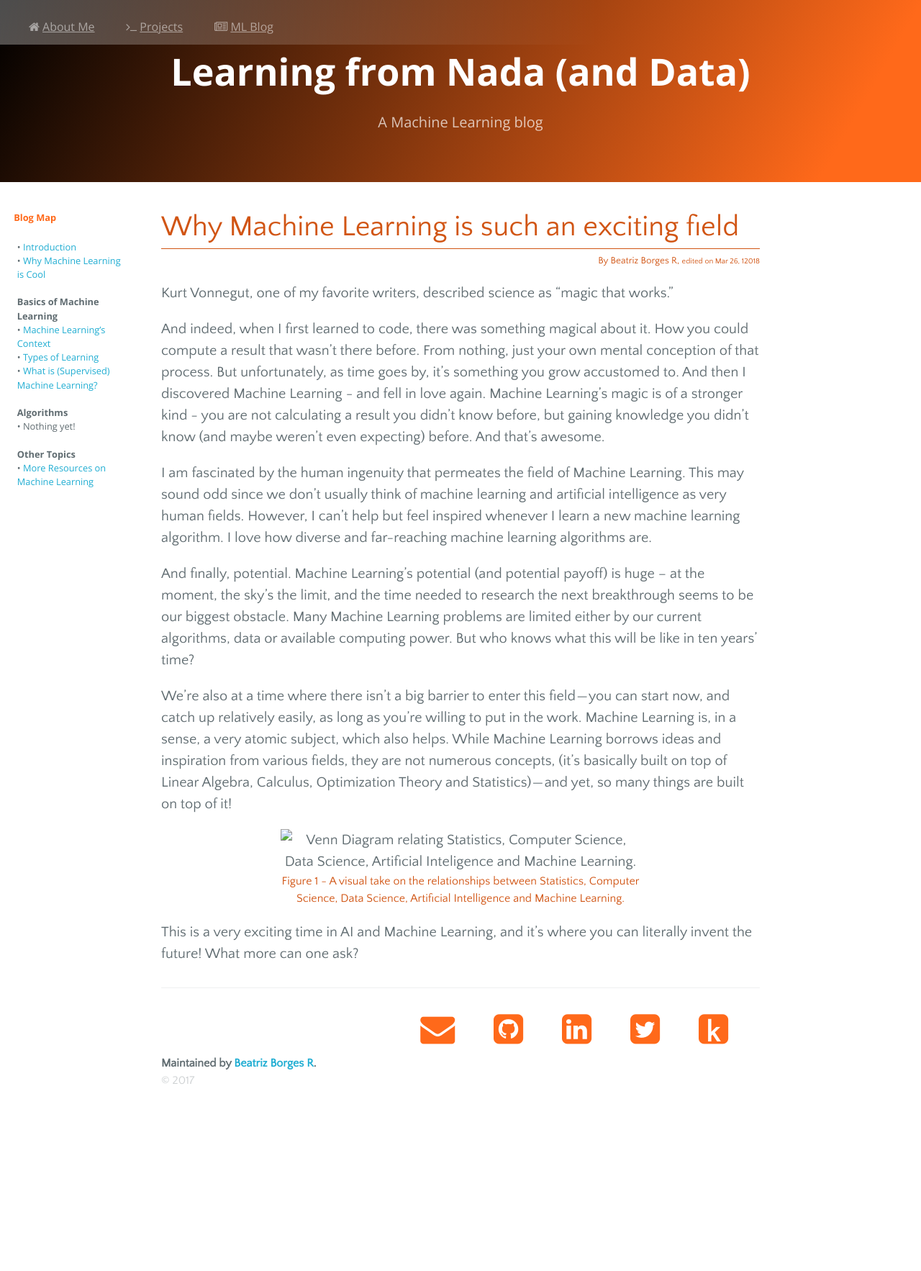
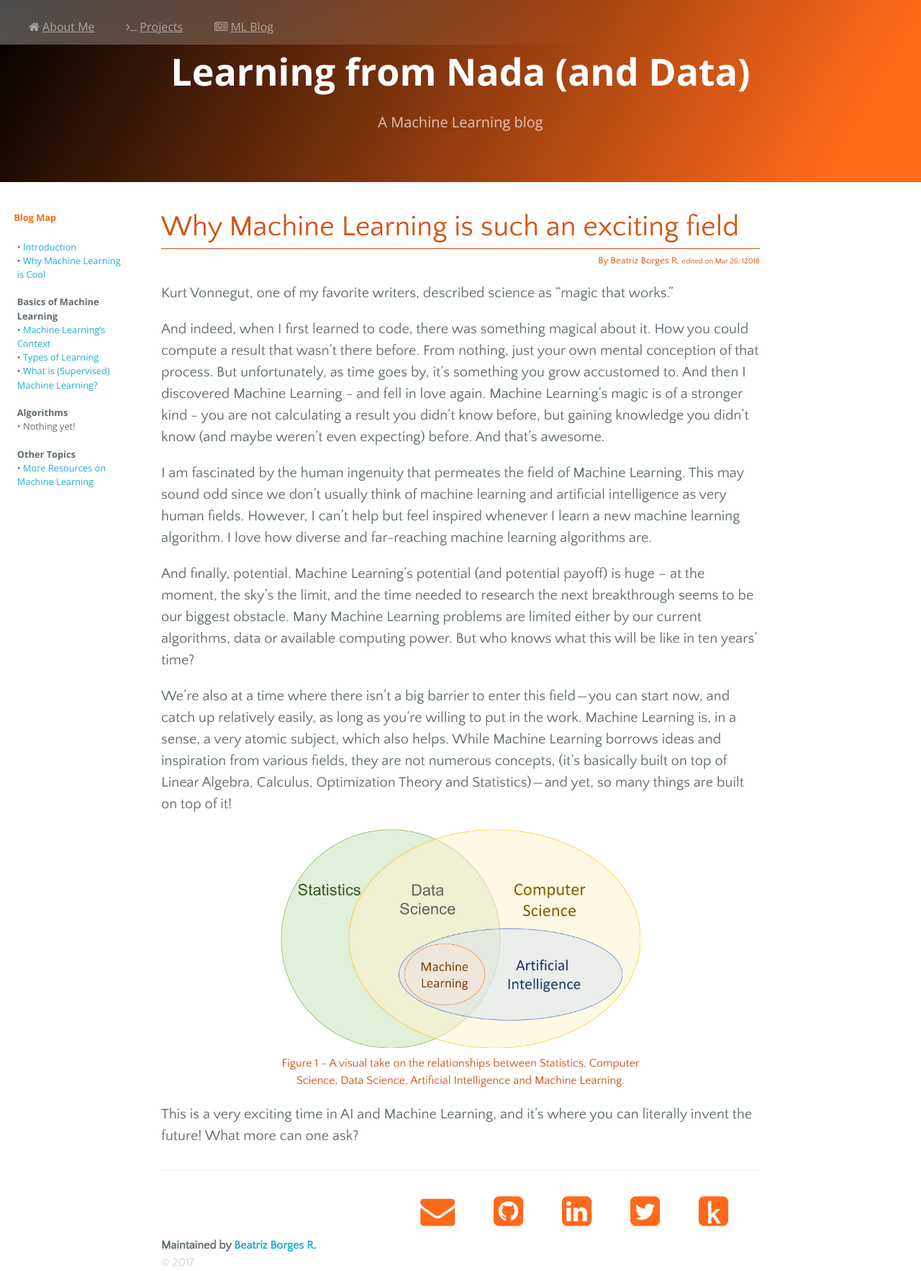
Before and after one commit to obiwit/obiwit.github.io, a Jekyll site: the page built from blog/motivation.html, in a window 1280 px wide. Shown: the whole page at 72% size. Built offline with Jekyll 4.4.1, drawn with Linux system fonts in a browser that asks for light colours; nearby versions of some CDN libraries; before the commit the page ends 1513 px from its top, so only the background shows below that.

Commit message:
minor typo

```diff
--- a/blog/motivation.html
+++ b/blog/motivation.html
@@ -14,7 +14,7 @@ author: obiwit
   <p>And finally, potential. Machine Learning’s potential (and potential payoff) is huge – at the moment, the sky’s the limit, and the time needed to research the next breakthrough seems to be our biggest obstacle. Many Machine Learning problems are limited either by our current algorithms, data or available computing power. But who knows what this will be like in ten years’ time?</p>
   <p>We’re also at a time where there isn’t a big barrier to enter this field — you can start now, and catch up relatively easily, as long as you’re willing to put in the work. Machine Learning is, in a sense, a very atomic subject, which also helps. While Machine Learning borrows ideas and inspiration from various fields, they are not numerous concepts, (it’s basically built on top of Linear Algebra, Calculus, Optimization Theory and Statistics) — and yet, so many things are built on top of it!</p>
   <figure id="mid-size-image">
-    <img src="img/ml_context/ml_context.png" alt="Venn Diagram relating Statistics, Computer Science, Data Science, Artificial Inteligence and Machine Learning.">
+    <img src="basics/img/ml_context/ml_context.png" alt="Venn Diagram relating Statistics, Computer Science, Data Science, Artificial Inteligence and Machine Learning.">
     <figcaption>Figure 1 - A visual take on the relationships between Statistics, Computer Science, Data Science, Artificial Intelligence and Machine Learning.</figcaption>
   </figure>
   <p>This is a very exciting time in AI and Machine Learning, and it’s where you can literally invent the future! What more can one ask?</p>
```
